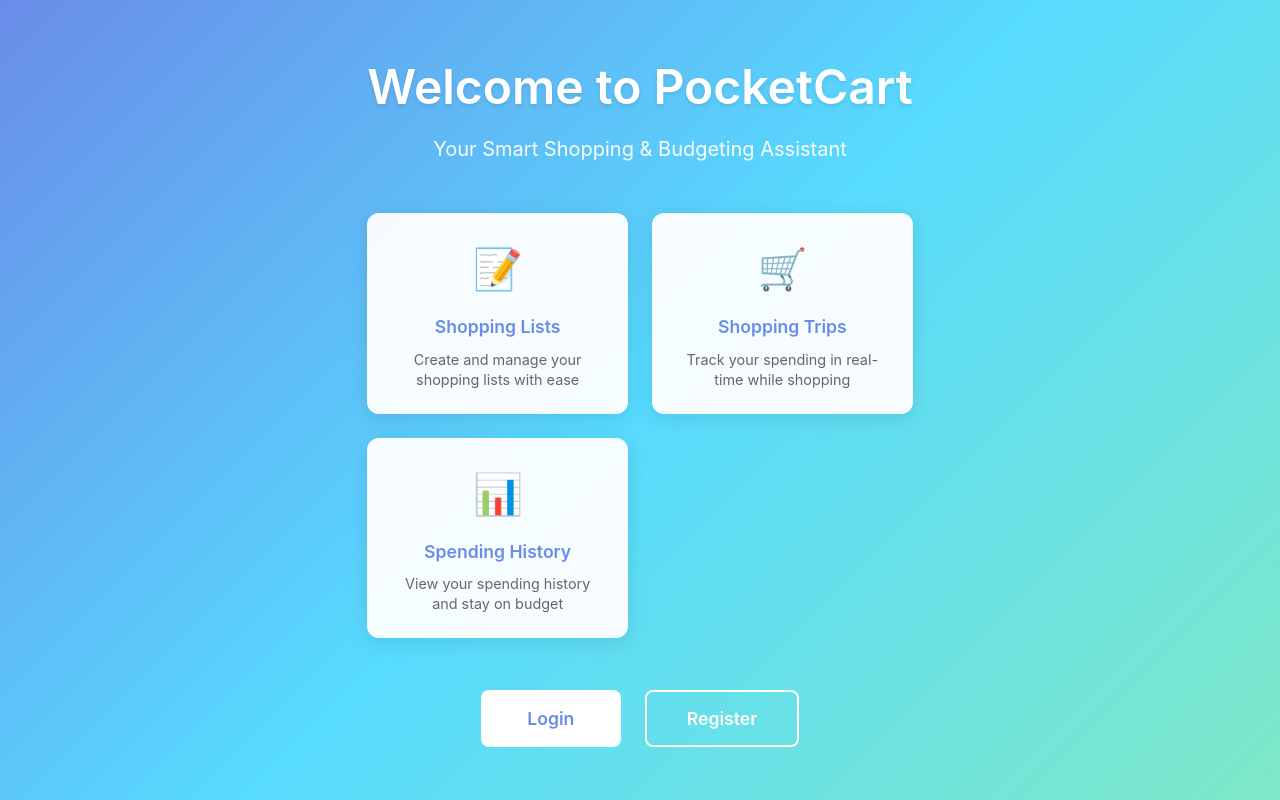
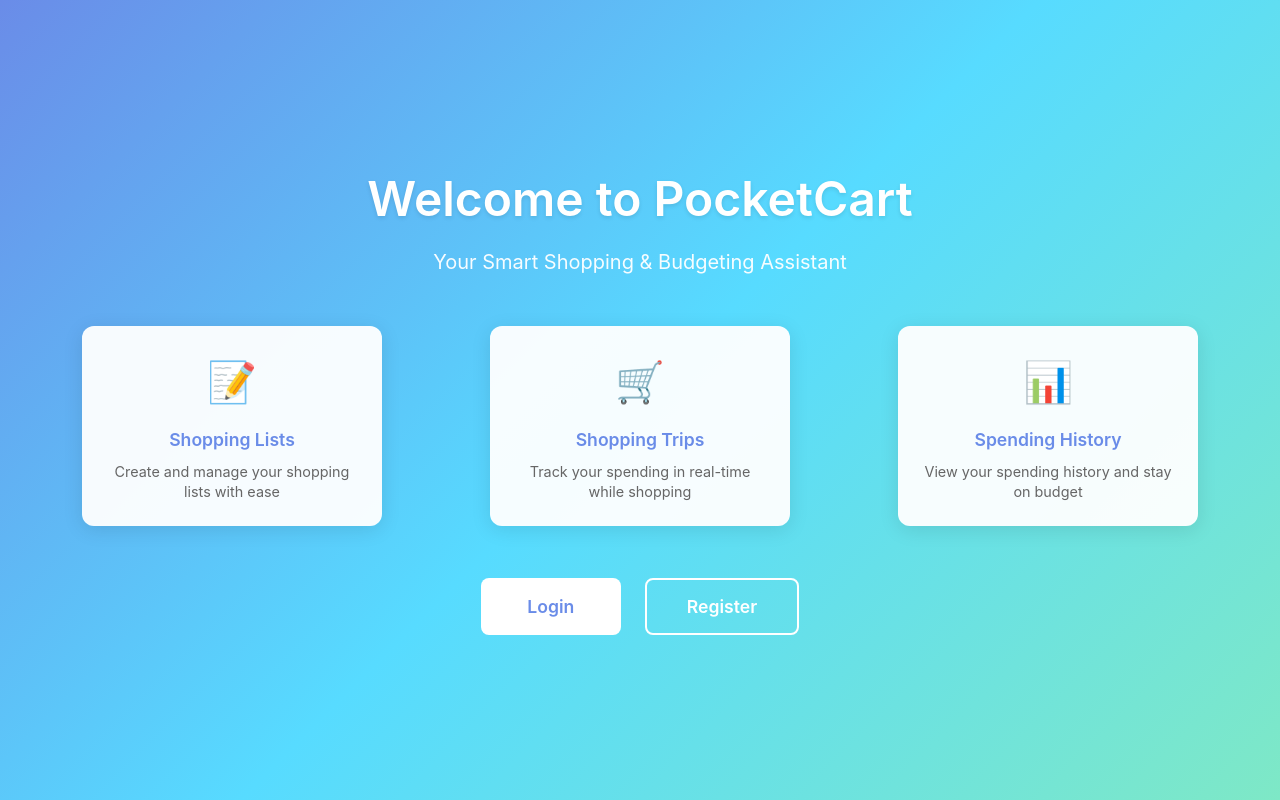
Before and after one commit to zyan-repository/PocketCart, a React (Vite) app in the folder client/: page / in a window 1280 px wide. Built offline with nearby package versions, Linux system fonts and the light colour scheme; no server answers.

Commit message:
Refactor HomePage layout with Flexbox for centered feature cards

```diff
--- a/client/src/pages/HomePage.css
+++ b/client/src/pages/HomePage.css
@@ -9,7 +9,9 @@
 
 .home-content {
   text-align: center;
-  max-width: 800px;
+  max-width: 1200px;
+  width: 100%;
+  margin: 0 auto;
 }
 
 .home-hero h1 {
@@ -26,10 +28,12 @@
 }
 
 .home-features {
-  display: grid;
-  grid-template-columns: repeat(auto-fit, minmax(200px, 1fr));
+  display: flex;
+  flex-wrap: wrap;
+  justify-content: center;
   gap: 1.5rem;
   margin-bottom: 3rem;
+  width: 100%;
 }
 
 .feature-card {
@@ -37,6 +41,10 @@
   padding: 1.5rem;
   border-radius: 12px;
   box-shadow: 0 4px 20px rgba(0, 0, 0, 0.1);
+  flex: 0 1 calc(33.333% - 1rem);
+  min-width: 200px;
+  max-width: 300px;
+  margin: 0 auto;
 }
 
 .feature-icon {
@@ -106,7 +114,14 @@
   }
 
   .home-features {
-    grid-template-columns: 1fr;
+    flex-direction: column;
+    align-items: center;
+  }
+
+  .feature-card {
+    flex: 0 1 auto;
+    width: 100%;
+    max-width: 400px;
   }
 }
 
```
